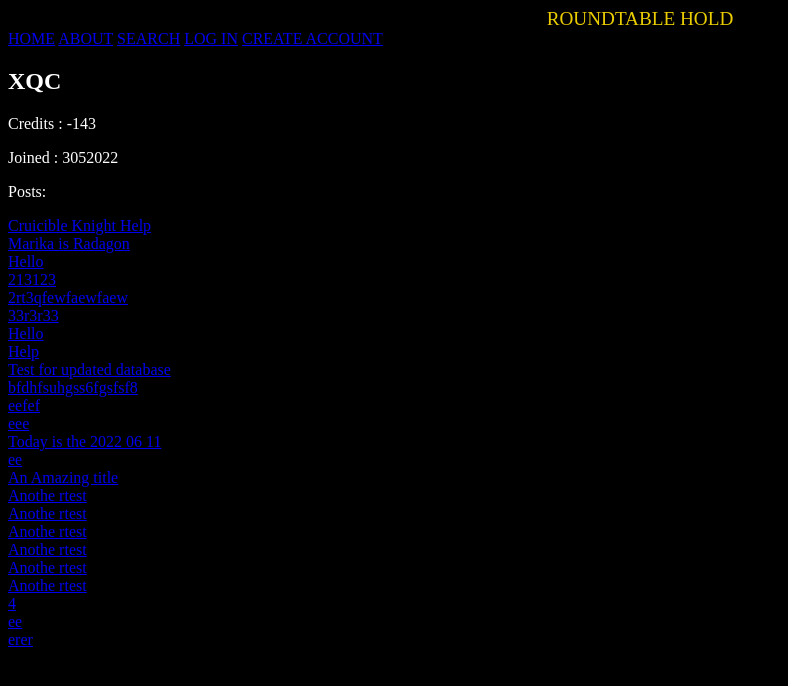
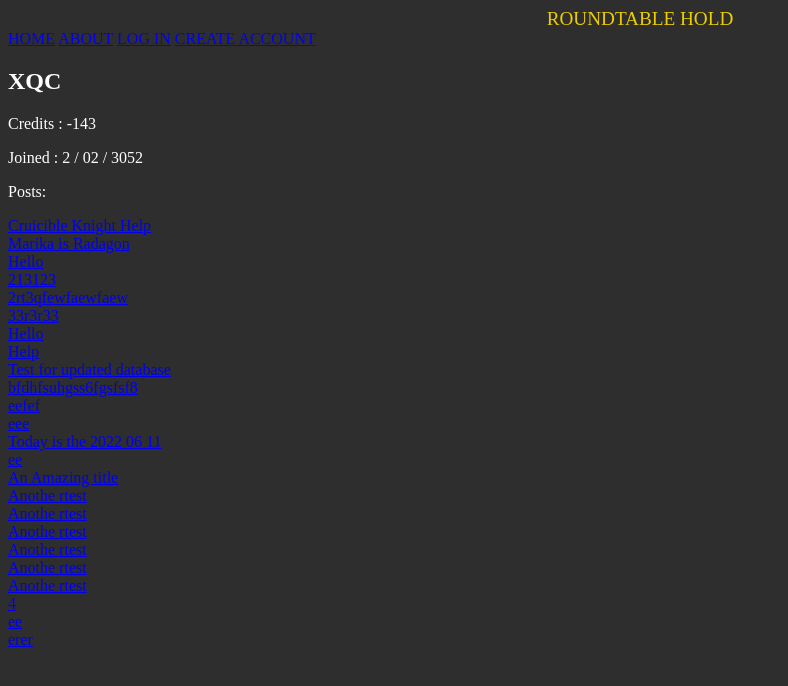
Before and after one commit to GibNub/12DTP-Website, a Flask app: page /account_management/1 in a window 1280 px wide. Shown: the top 686 px of the page, without its empty margins (0-788 px from the left). Run offline with Flask 2, Linux system fonts and the light colour scheme; data comes from the database, SQL or seed files in the repository; both versions use the stored data as it was after the commit.

Commit message:
Indexi Jinja Fixed
Feedback from Kid Named Finger
Kid named finger notes:

- When trying to like/dislike a post, the website requires you to find an order by likes/dislikes. Even when an order is inputted, it just refreshed the page and the user cannot like/dislike

- Like/Dislike in general are a little wack

- Pure black background can strain on eyes.

- order by id descending

- I can just put the titles as blank unicode characters to bypass the min. requirement of characters for the post name.

- I can like and dislike my own posts, but not others.

```diff
--- a/main.py
+++ b/main.py
@@ -1,7 +1,5 @@
 import sqlite3
 import re
-from typing import final
-from unicodedata import category
 from flask import *
 import werkzeug
 from werkzeug.security import generate_password_hash, check_password_hash
@@ -32,7 +30,6 @@ def today():
 # All results will be stored as a tuple in a list
 # For single item lists, specify with a index of 0
 def call_database(query, parameter=None):
-
     conn = get_db()
     conn.set_trace_callback(print)
     cur = conn.cursor()
@@ -253,8 +250,9 @@ def page(id):
         reply_query = """SELECT Comment.*, User.username FROM Comment INNER JOIN User ON Comment.user_id = User.id
                       WHERE Comment.comment_id IS NOT NULL AND Comment.post_id = ? """
         parameter = (id,)
-    page_info = call_database(page_query, parameter)
+    page_info = call_database(page_query, parameter)[0]
     comment = call_database(comment_query, parameter)
+    print(comment)
     reply = call_database(reply_query, parameter)
     return render_template("page.html",
                            page=page_info,
--- a/static/style.css
+++ b/static/style.css
@@ -2,7 +2,7 @@
 
 body{
     color: #ffffffff;
-    background-color: #000000ff;
+    background-color: #2E2E2E;
 }
 
 header{
--- a/templates/home.html
+++ b/templates/home.html
@@ -60,6 +60,7 @@
             <option value="">Reset Order</option>
         </select>
         <input type="submit" value="Order">
+    </form>
     <ul>
         <!--
             Reference
--- a/templates/index.html
+++ b/templates/index.html
@@ -1,7 +1,7 @@
 <!DOCTYPE html>
 <html>
     <head>
-        <title>ER Forum</title>
+        <title>ROUNDTABLE HOLD</title>
         <link rel="stylesheet" href="/static/style.css">
     </head>
     <body>
@@ -11,7 +11,6 @@
         <nav>
             <a href="{{ url_for('home') }}">HOME</a>
             <a href="{{ url_for('about') }}">ABOUT</a>
-            <a href="{{ url_for('search') }}">SEARCH</a>
             {% if session["user_id"] is defined %}
                 <a href="{{ url_for('dashboard', id=session['user_id']) }}">MY ACCOUNT</a>
                 <a href="{{ url_for('sign_out') }} ">LOG OUT</a>
--- a/templates/page.html
+++ b/templates/page.html
@@ -57,7 +57,7 @@
     <!-- Comment and reply reference
     Index : Column
         0 : id
-        1 : username
+        1 : user_id
         2 : post_id
         3 : comment_id
         4 : content
@@ -70,7 +70,7 @@
             <li id="{{ section.value }}">
                 <div class="comment">
                     <p>
-                        <a href="{{ url_for('dashboard', id=comment[8])}}">{{ comment[1] }}</a> ● {{ comment[7][6:] }} / {{ comment[7][4:6] }} / {{ comment[7][:4] }}
+                        <a href="{{ url_for('dashboard', id=comment[1])}}">{{ comment[8] }}</a> ● {{ comment[7][6:] }} / {{ comment[7][4:6] }} / {{ comment[7][:4] }}
                     </p>
                     <p>
                         {{ comment[4] }}
@@ -104,7 +104,7 @@
                                 {% set section.value = section.value + 1 %}
                                 <li id="{{ section.value }}">
                                     <p>
-                                        <a href="{{ url_for('dashboard', id=reply[8])}}">{{ reply[1] }}</a> ● {{ reply[7][6:] }} / {{ reply[7][4:6] }} / {{ reply[7][:4] }}
+                                        <a href="{{ url_for('dashboard', id=reply[1])}}">{{ reply[8] }}</a> ● {{ reply[7][6:] }} / {{ reply[7][4:6] }} / {{ reply[7][:4] }}
                                     </p>
                                     <p>
                                         {{ reply[4] }}
--- a/templates/user.html
+++ b/templates/user.html
@@ -8,7 +8,7 @@
         Credits : {{ user_info[2] }}
     </p>
     <p>
-        Joined : {{ user_info[4] }}
+        Joined : {{ user_info[4][6:] }} / {{ user_info[4][4:6] }} / {{ user_info[4][:4] }}
     </p>
     {% if id == session["user_id"] %}
     <p>
```
Also changed, not shown: forum_database.db.
